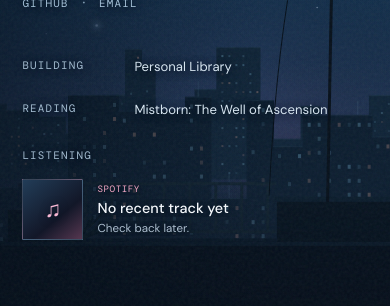
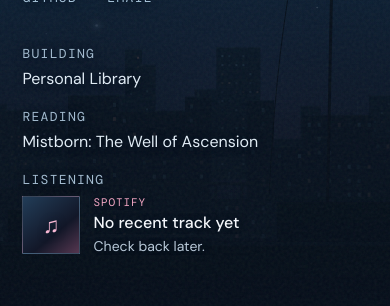
Before and after one commit to Williamdiao48/Williamdiao48.github.io, a plain HTML site: page index.html in a window 390 px wide. Shown: the part 538-844 px from the top of the page. Drawn offline with nearby package versions, Linux system fonts and the light colour scheme; no server answers.

Commit message:
Make the homepage easier to read and add link previews
Problem: the small mono labels and update text were hard to read over the
comet scene, the GitHub/Email links were tiny tap targets, and on phones
the text sat directly on the lit skyline. The site also had no favicon,
no home-screen icon, no canonical URL and no link-preview tags, so shared
links showed a bare URL.

Fix:
- Enlarge and brighten labels, values and the Spotify card; give the
  contact links a 44px tap area.
- Lay the update rows out on one label/value grid, and lift the hero text
  above the skyline on desktop.
- On phones, stack the rows and darken the lower part of the scene so the
  text stays readable.
- Add favicon.svg, apple-touch-icon.png, a 1200x630 og-image.png, a
  canonical URL, and Open Graph / Twitter card tags in both pages.
- Bump the stylesheet cache-busting version.

```diff
--- a/comet-demo/styles.css
+++ b/comet-demo/styles.css
@@ -31,17 +31,25 @@
   display: flex;
   align-items: center;
   gap: .85rem;
-  margin-top: 1.5rem;
+  margin-top: 1.6rem;
 }
 .contact-links a, dt {
   font-family: 'DM Mono', monospace;
-  font-size: .68rem;
+  font-size: .8125rem;
   font-weight: 400;
-  letter-spacing: .11em;
+  letter-spacing: .1em;
   text-transform: uppercase;
 }
 .contact-links span { color: #7f9ab0; }
-.contact-links a { color: #a6c2d8; text-decoration: none; text-shadow: 0 1px 8px #061221; }
+.contact-links a {
+  /* Padding grows the tap area to ~44px; the negative margin keeps the visual spacing. */
+  display: inline-block;
+  padding: .85rem .25rem;
+  margin: -.85rem -.25rem;
+  color: #a6c2d8;
+  text-decoration: none;
+  text-shadow: 0 1px 8px #061221;
+}
 .contact-links a:hover,
 .contact-links a:focus-visible { color: #f4a7c4; text-decoration: underline; text-underline-offset: .45em; }
 
@@ -51,7 +59,8 @@
   display: flex;
   align-items: center;
   min-height: 100svh;
-  padding: 7rem clamp(1.4rem, 9vw, 10rem) 3rem;
+  /* Extra bottom padding lifts the centred text above the skyline on desktop. */
+  padding: 6rem clamp(1.4rem, 9vw, 10rem) clamp(3rem, 20vh, 13rem);
   overflow: hidden;
   background: #081728;
 }
@@ -83,7 +92,7 @@
 .hero-content {
   position: relative;
   z-index: 3;
-  width: min(100%, 24rem);
+  width: min(100%, 29rem);
 }
 .hero h1 {
   margin: 0;
@@ -93,28 +102,45 @@
   line-height: .83;
   text-shadow: 0 5px 36px rgb(1 8 20 / .75), 0 1px 3px rgb(1 8 20 / .4);
 }
-.updates { margin: 2rem 0 0; text-shadow: 0 1px 8px #061221; }
-.updates > div { display: grid; grid-template-columns: 6rem minmax(0, 1fr); gap: 1rem; padding: .8rem 0; }
+.updates { margin: 2.2rem 0 0; text-shadow: 0 1px 8px #061221; }
+/* Every row, Spotify included, uses the same label | value grid so the pairs scan together. */
+.updates > div {
+  display: grid;
+  grid-template-columns: 7rem minmax(0, 1fr);
+  align-items: baseline;
+  gap: 1rem;
+  padding: .7rem 0;
+}
 dt { color: #a4bcd0; }
-dd { margin: 0; color: #d7e5f0; font-size: .82rem; }
+dd { margin: 0; color: #e1ecf5; font-size: 1rem; line-height: 1.4; }
 dd a { text-underline-offset: .3em; }
-.updates > .listening-row { grid-template-columns: 1fr; gap: .7rem; margin-top: .3rem; }
+.updates > .listening-row { align-items: start; }
+.listening-row dt { padding-top: .2rem; }
 .listening-row dd { min-width: 0; }
-.spotify-card { display: flex; align-items: center; gap: .9rem; max-width: 23rem; min-height: 4.5rem; }
-.spotify-cover { display: grid; flex: 0 0 3.8rem; width: 3.8rem; height: 3.8rem; place-items: center; overflow: hidden; border: 1px solid rgb(180 213 239 / .24); background: linear-gradient(140deg, #223d58, #121728 62%, #563750); color: #f8b8d4; font-size: 1.4rem; }
+.spotify-card { display: flex; align-items: center; gap: .85rem; min-height: 4rem; }
+.spotify-cover { display: grid; flex: 0 0 3.6rem; width: 3.6rem; height: 3.6rem; place-items: center; overflow: hidden; border: 1px solid rgb(180 213 239 / .24); background: linear-gradient(140deg, #223d58, #121728 62%, #563750); color: #f8b8d4; font-size: 1.4rem; }
 .spotify-cover img { display: block; width: 100%; height: 100%; object-fit: cover; }
-.spotify-copy { display: flex; min-width: 0; flex: 1; flex-direction: column; gap: .24rem; }
+.spotify-copy { display: flex; min-width: 0; flex: 1; flex-direction: column; gap: .2rem; line-height: 1.3; }
 .spotify-copy strong, .spotify-copy span { overflow: hidden; text-overflow: ellipsis; white-space: nowrap; }
-.spotify-copy strong { color: #f4f7fb; font-size: .9rem; font-weight: 500; }
-.spotify-copy > span:last-child { color: #aebfd0; font-size: .72rem; }
-.spotify-status { color: #f4a7c4; font-family: 'DM Mono', monospace; font-size: .58rem; letter-spacing: .05em; text-transform: uppercase; }
-.spotify-link { align-self: center; padding: .4rem; color: #d4e9f3; font-size: 1rem; text-decoration: none; }
+.spotify-copy strong { color: #f4f7fb; font-size: 1rem; font-weight: 500; }
+.spotify-copy > span:last-child { color: #b9c9d8; font-size: .875rem; }
+.spotify-status { color: #f4a7c4; font-family: 'DM Mono', monospace; font-size: .6875rem; letter-spacing: .08em; text-transform: uppercase; }
+.spotify-link { display: grid; place-items: center; flex: 0 0 2.75rem; width: 2.75rem; height: 2.75rem; color: #d4e9f3; font-size: 1.1rem; text-decoration: none; }
 .spotify-link:hover, .spotify-link:focus-visible { color: #fff; }
 .spotify-link[hidden] { display: none; }
 @media (max-width: 720px) {
-  .hero { padding: 8rem 1.4rem 3rem; align-items: flex-end; }
-  .hero-content { width: min(100%, 23rem); }
+  .hero { padding: 8rem 1.4rem 2.5rem; align-items: flex-end; }
+  .hero-content { width: 100%; }
   .hero h1 { font-size: clamp(4.5rem, 12vw, 6rem); }
+  /* Stack label over value: the narrow screen can't fit a label column beside the card. */
+  .updates { margin-top: 1.8rem; }
+  .updates > div { grid-template-columns: 1fr; gap: .35rem; padding: .55rem 0; }
+  .listening-row dt { padding-top: 0; }
+  /* The text sits over the lit skyline here, so darken the lower part of the scene behind it. */
+  .scene-vignette {
+    background:
+      linear-gradient(180deg, rgb(3 9 20 / .2), transparent 30%, rgb(4 12 23 / .45) 55%, rgb(4 12 23 / .82) 78%, rgb(4 12 23 / .9));
+  }
 }
 
 @media (prefers-reduced-motion: reduce) {
--- a/index.html
+++ b/index.html
@@ -4,9 +4,21 @@
     <meta charset="utf-8" />
     <meta name="viewport" content="width=device-width, initial-scale=1" />
     <meta name="theme-color" content="#07131f" />
-    <meta name="description" content="William Diao's personal website." />
+    <meta name="description" content="William Diao's personal site: what I'm building, reading and listening to." />
+    <link rel="canonical" href="https://williamdiao.com/" />
+    <link rel="icon" href="/favicon.svg" type="image/svg+xml" />
+    <link rel="apple-touch-icon" href="/apple-touch-icon.png" />
+    <meta property="og:type" content="website" />
+    <meta property="og:url" content="https://williamdiao.com/" />
+    <meta property="og:title" content="William Diao" />
+    <meta property="og:description" content="William Diao's personal site: what I'm building, reading and listening to." />
+    <meta property="og:image" content="https://williamdiao.com/og-image.png" />
+    <meta property="og:image:width" content="1200" />
+    <meta property="og:image:height" content="630" />
+    <meta property="og:image:alt" content="William Diao's name beside a comet streaking over a night city skyline." />
+    <meta name="twitter:card" content="summary_large_image" />
     <title>William Diao</title>
-    <link rel="stylesheet" href="./comet-demo/styles.css?v=inline-contact-1" />
+    <link rel="stylesheet" href="./comet-demo/styles.css?v=readable-1" />
   </head>
   <body>
     <a class="skip-link" href="#main">Skip to content</a>
```
Also changed, not shown: comet-demo/index.html (+14 -2 lines), apple-touch-icon.png (added), favicon.svg (added), og-image.png (added).
